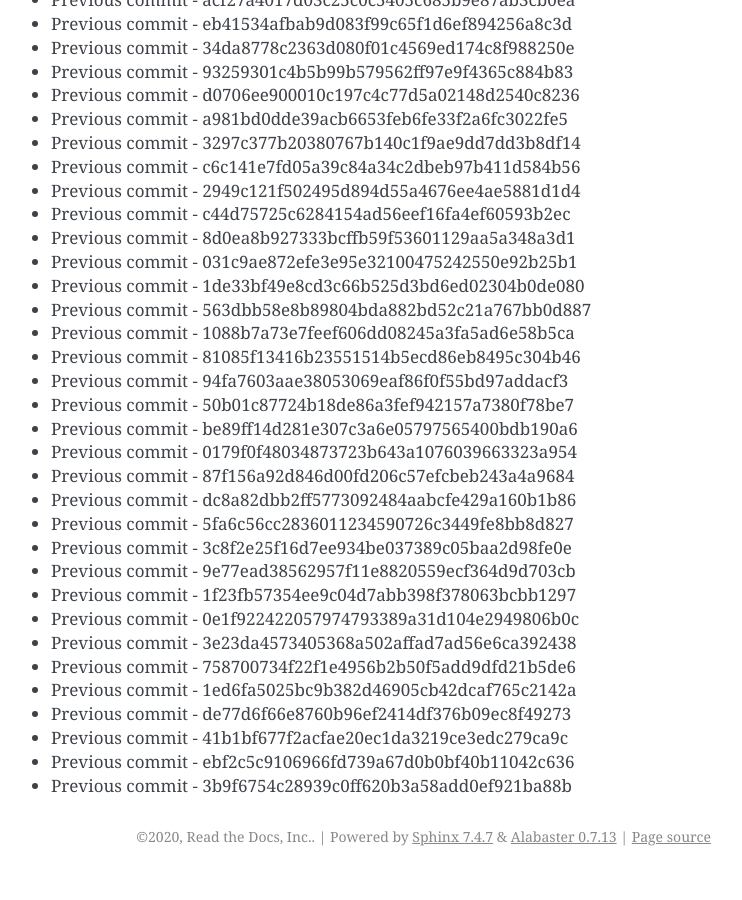
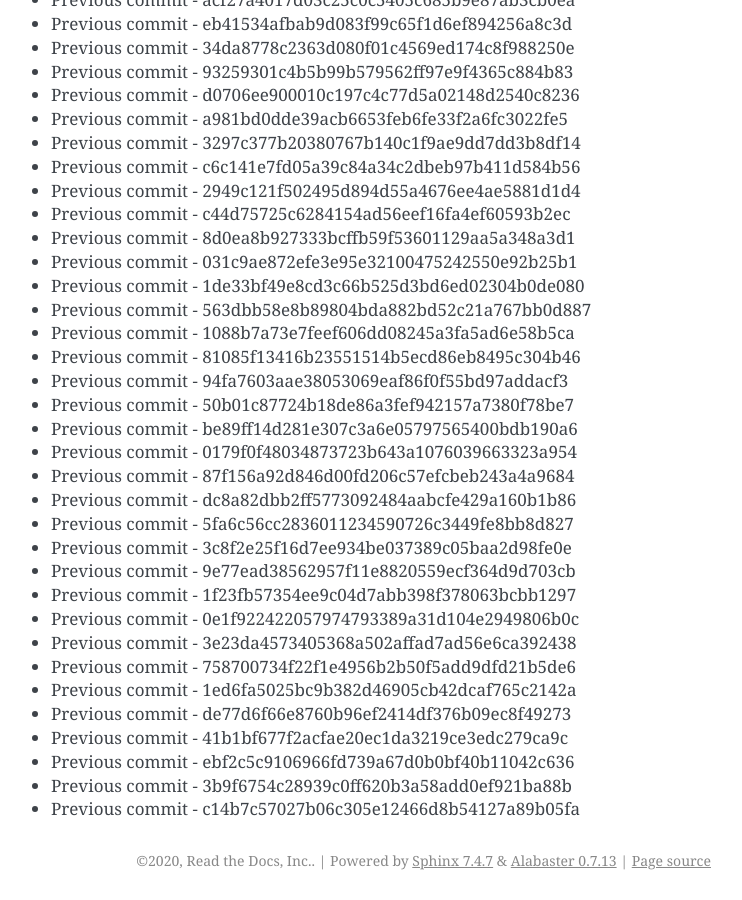
Before and after one commit to readthedocs/rtd-git-stresstest, a Sphinx documentation site: the page built from docs/updates.rst, in a window 1280 px wide and 900 px high, scrolled down 45679 px. Shown: the whole window, without its empty margins (399-1141 px from the left). Built offline with Sphinx 7.4.7, drawn with Linux system fonts in a browser that asks for light colours; before the commit the page ends 46555 px from its top, so only the background shows below that.

Commit message:
Generating commit from previous: c14b7c57027b06c305e12466d8b54127a89b05fa

```diff
--- a/docs/updates.rst
+++ b/docs/updates.rst
@@ -1951,3 +1951,4 @@ It can be tested for any performance characteristics.
 * Previous commit - 41b1bf677f2acfae20ec1da3219ce3edc279ca9c
 * Previous commit - ebf2c5c9106966fd739a67d0b0bf40b11042c636
 * Previous commit - 3b9f6754c28939c0ff620b3a58add0ef921ba88b
+* Previous commit - c14b7c57027b06c305e12466d8b54127a89b05fa
```
